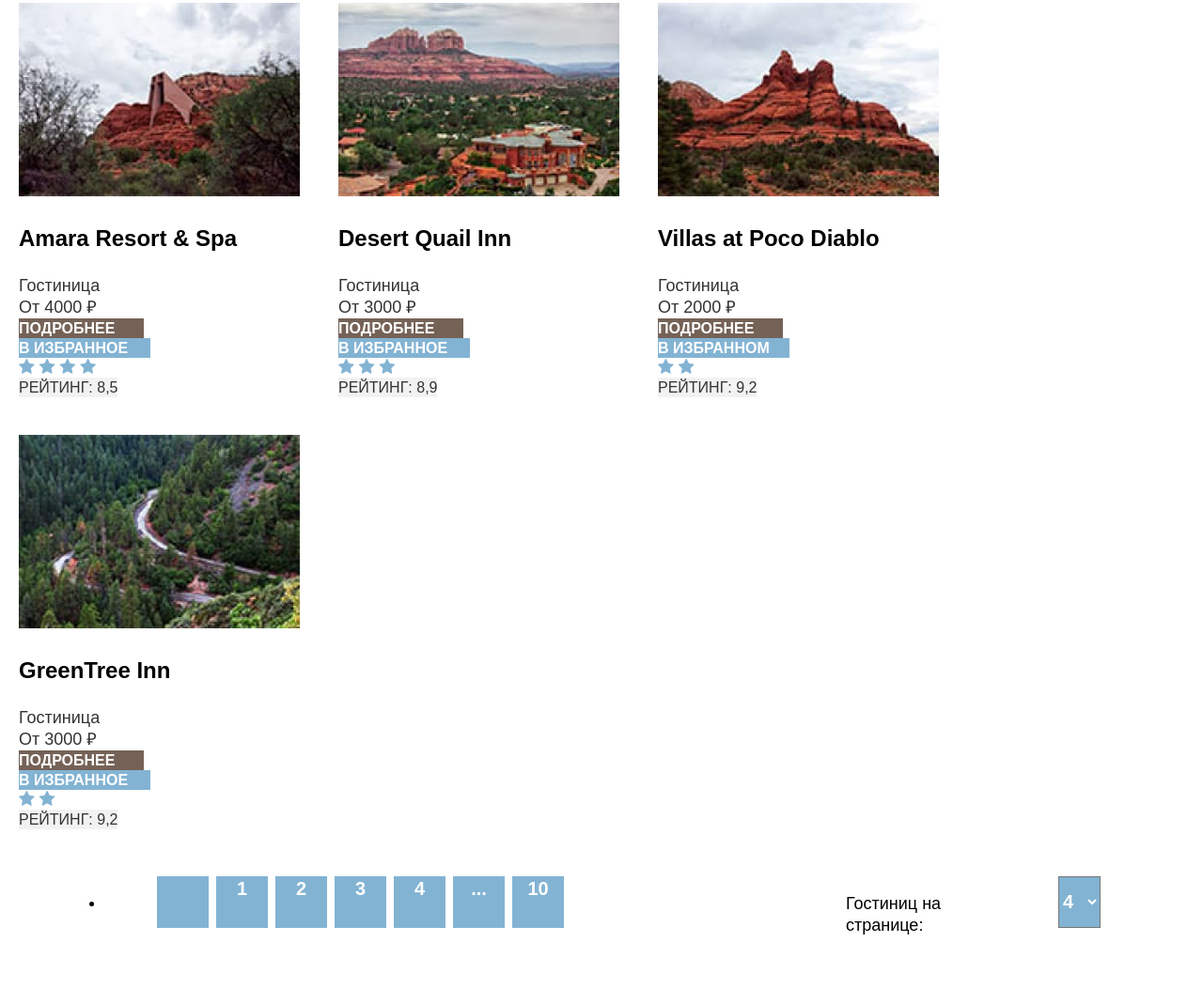
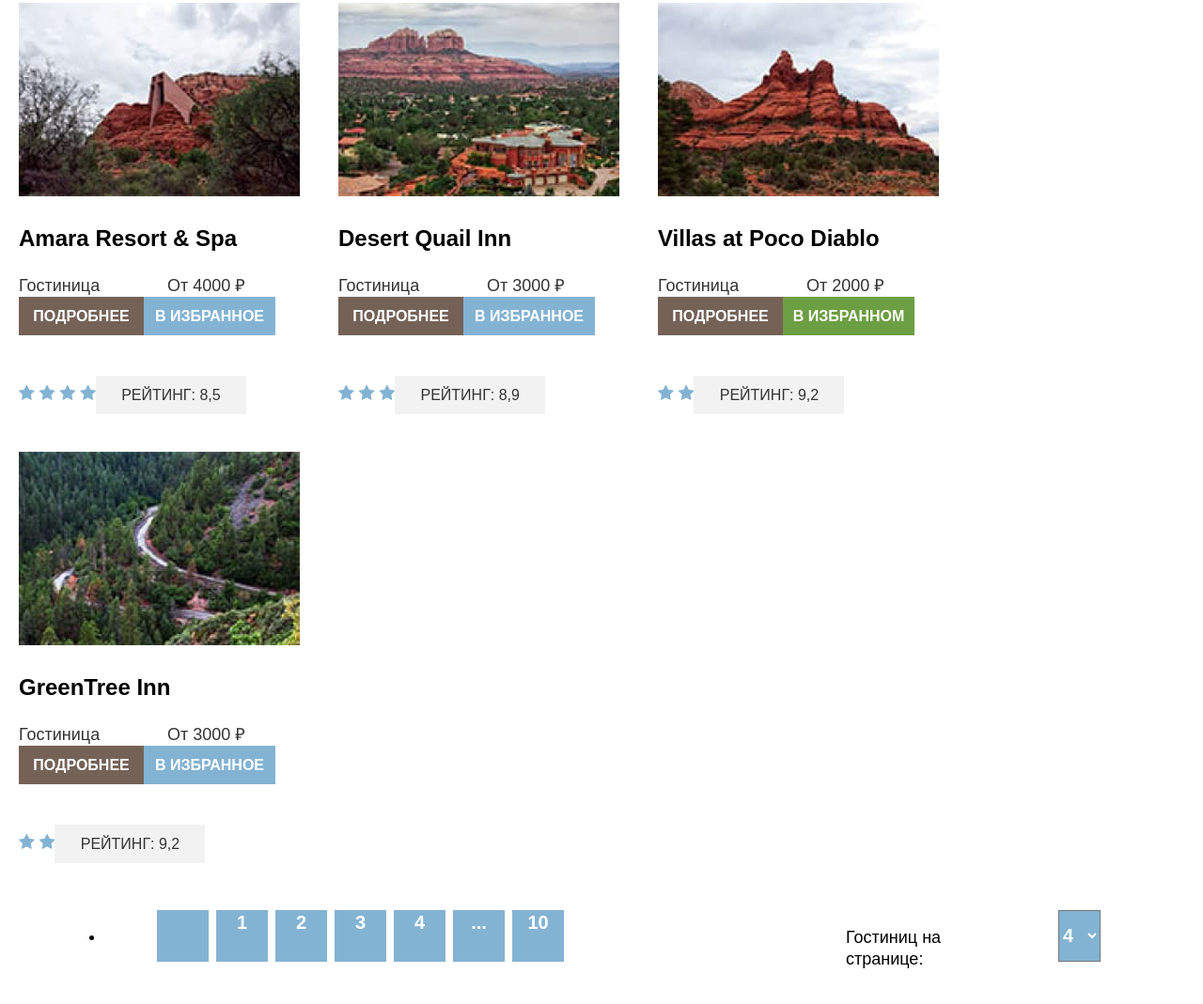
Before and after one commit to vasilkoyul/1826473-sedona-33, a plain HTML site: page catalog.html in a window 1280 px wide. Shown: the part 666-1735 px from the top of the page at 94% size. Drawn offline with Linux system fonts and the light colour scheme; a web font is replaced by a local one.

Commit message:
доработки 6 раздела

```diff
--- a/catalog.html
+++ b/catalog.html
@@ -130,10 +130,15 @@
                     <a class="hotel-card-title-link" href="">
                     <h3 class="hotel-card-title">Amara Resort & Spa</h3>
                 </a>
+<div class="type-price">
                     <b class="hotel-card-type">Гостиница</b>
                     <b class="hotel-card-price">От 4000 ₽</b>
+                </div>
+                    <div class ="more-chose">
                     <a class="hotel-card-button-more" href="#">Подробнее</a>
                     <a class="hotel-card-button-chose" href="#">В избранное</a>
+                </div>
+                <div class="star-ranking">
                     <section class="rating_star_4">
                         <span class="fa fa-star checked"></span>
                         <span class="fa fa-star checked"></span>
@@ -141,7 +146,9 @@
                         <span class="fa fa-star checked"></span>
                     </section>
                     <b class="hotel-card-ranking">Рейтинг: 8,5</b>
+                </div>
                 </li>
+
                 <li class="hotel-card-item">
                     <a class="hotel-card-link" href="hotel.html">
                         <img class="hotel-card-image" src="images/hotels/hotel2.jpeg" alt="Десерт Куил Инн">
@@ -149,10 +156,15 @@
                     <a class="hotel-card-title-link" href="">
                         <h3 class="hotel-card-title">Desert Quail Inn</h3>
                     </a>
+                    <div class="type-price">
                     <b class="hotel-card-type">Гостиница</b>
                     <b class="hotel-card-price">От 3000 ₽</b>
+                </div>
+                    <div class ="more-chose">
                     <a class="hotel-card-button-more" href="#">Подробнее</a>
                     <a class="hotel-card-button-chose" href="#">В избранное</a>
+                    </div>
+                    <div class="star-ranking">
                     <section class="rating_star_3">
                         <span class="fa fa-star checked"></span>
                         <span class="fa fa-star checked"></span>
@@ -160,7 +172,9 @@
 
                     </section>
                     <b class="hotel-card-ranking">Рейтинг: 8,9</b>
+                </div>
                 </li>
+
                 <li class="hotel-card-item">
                     <a class="hotel-card-link" href="hotel.html">
                         <img class="hotel-card-image" src="images/hotels/hotel3.jpeg" alt="Виллас ат Поко Диабло">
@@ -168,16 +182,23 @@
                     <a class="hotel-card-title-link" href="">
                         <h3 class="hotel-card-title">Villas at Poco Diablo</h3>
                     </a>
+                    <div class="type-price">
                     <b class="hotel-card-type">Гостиница</b>
                     <b class="hotel-card-price">От 2000 ₽</b>
+                    </div>
+                    <div class ="more-chose">
                     <a class="hotel-card-button-more" href="#">Подробнее</a>
-                    <a class="hotel-card-button-chose" href="#">В избранном</a>
+                    <a class="hotel-card-button-chose-green" href="#">В избранном</a>
+                    </div>
+                    <div class="star-ranking">
                     <section class="rating_star_2">
                         <span class="fa fa-star checked"></span>
                         <span class="fa fa-star checked"></span>
                     </section>
                     <b class="hotel-card-ranking">Рейтинг: 9,2</b>
+                    </div>
                 </li>
+
                 <li class="hotel-card-item">
                     <a class="hotel-card-link" href="hotel.html">
                         <img class="hotel-card-image" src="images/hotels/hotel4.jpeg" alt="ГринТри Инн">
@@ -185,16 +206,22 @@
                     <a class="hotel-card-title-link" href="">
                         <h3 class="hotel-card-title">GreenTree Inn</h3>
                     </a>
+                    <div class="type-price">
                     <b class="hotel-card-type">Гостиница</b>
                     <b class="hotel-card-price">От 3000 ₽</b>
+                    </div>
+                    <div class ="more-chose">
                     <a class="hotel-card-button-more" href="#">Подробнее</a>
                     <a class="hotel-card-button-chose" href="#">В избранное</a>
+                    </div>
+                    <div class="star-ranking">
                     <section class="rating_star_b2">
                         <span class="fa fa-star checked"></span>
                         <span class="fa fa-star checked"></span>
                     </section>
                     <b class="hotel-card-ranking">Рейтинг: 9,2</b>
                 </li>
+            </div>
             </ul>
             <div class="pagination-container">
             <ul>
--- a/styles/styles.css
+++ b/styles/styles.css
@@ -180,6 +180,7 @@
   font-size: 18px;
   line-height: 21px;
 
+
   }
 
 
@@ -219,9 +220,12 @@
   padding-top:98px;
 
 }
+.advantages-description{margin:0;
+  padding: 0;
+  width:250px;
+  }
 
-.advantages-description{margin:0;
-padding:0;}
+
 
 
 /*Buttons */
@@ -256,6 +260,11 @@
 
 .page-container{ background: no-repeat url("../images/catalog-background.jpeg");}
 
+
+.hotel-card:not(:last-child) {
+  margin-right: 18px;
+}
+
 .hotel-card{
 width: 1056px;
 display: flex;
@@ -265,12 +274,15 @@
 margin:0;
 align-items: flex-start;
 list-style-type: none;
+
 }
 .hotel-card-item{display: flex;
 flex-direction: column;
 align-items: flex-start;
 padding: 20px;
 width: 300px;
+height:438px;
+
 
 }
 
@@ -282,10 +294,10 @@
 background-color:#ffffff;
 }
 
+.type-price{display: flex;}
+
 .hotel-card-type{display:flex;
-  flex-wrap: wrap;
 
-  flex-grow: 1;
   font-size:18px;
   line-height: 23px;
   min-width: 133px;
@@ -295,15 +307,16 @@
 
 .hotel-card-price {
   display:flex;
-  flex-wrap: wrap;
-  flex-grow: 1;
   min-width:143px;
   line-height: 23px;
   font-weight: 400;
   color: #333333;
+  padding-left:25px;
 }
 
-
+.more-chose{display: flex;
+  flex-wrap: wrap;
+}
 .hotel-card-button-more{font-size:16px;
   line-height: 21px;
   background-color:#756257;
@@ -311,6 +324,8 @@
   text-transform: uppercase;
   color: #ffffff;
   width:133px;
+  text-align: center;
+  padding:10px 0;
 
 
   }
@@ -322,18 +337,43 @@
     text-transform: uppercase;
     color: #ffffff;
     width:140px;
+    padding-left:26px;
+    text-align: center;
+    padding:10px 0;
+
+
+    }
+    .hotel-card-button-chose-green{ font-size:16px;
+      line-height: 21px;
+      background-color: #6C9E42;
+      font-weight: 700;
+      text-transform: uppercase;
+      color: #ffffff;
+      width:140px;
+      padding-left:26px;
+      text-align: center;
+      padding:10px 0;
+
     }
 
+    .star-ranking{display: flex;
+      margin-top: auto;
+
+ }
     .hotel-card-ranking{font-size:16px;
       line-height: 21px;
       background-color: #f2f2f2;
       font-weight: 400;
       text-transform: uppercase;
-      color:#333333;}
+      color:#333333;
+    text-align: center;
+    padding:10px 0;
+  width:160px;}
 
       .fa-star{
       line-height: 17px;
        color:#83B3D3;
+       padding:10px 0;
       }
 
 .control{font-size: 18px;
@@ -445,6 +485,7 @@
     width: 48px;
     height: 48px;
   }
+
 .select-control{height:48px;
 width:287px;
 margin-right:81px;}
@@ -504,11 +545,13 @@
 
 
          /*Footer*/
-
+.page-footer{height: 120px;
+width:1200px;}
 .page-footer-container {
 display: flex;
-width: 1200px;
+height:120px;
 margin: 0 auto;
+
 }
 .footer-social-list{width: 107px;
  margin-right:61px;}
@@ -554,4 +597,5 @@
 
 .catalog-filter {display:flex;
 width:1200px;
+
 }
```
Also changed, not shown: index.html (+5 -5 lines).
